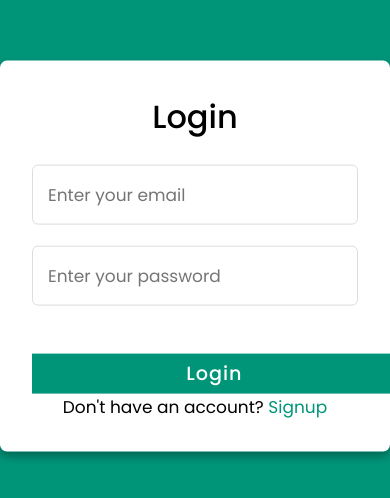
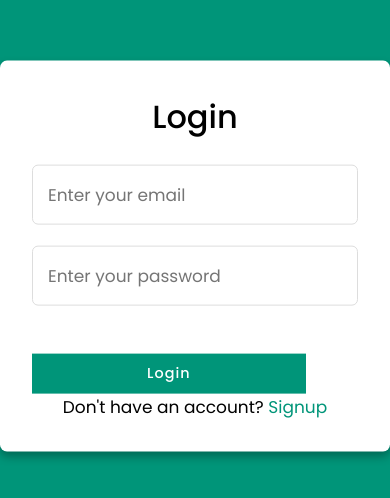
Before and after one commit to adeenajaweid96/Signup-Login, a plain HTML site: page index.html in a window 390 px wide. Shown: the part 166-664 px from the top of the page. Drawn offline with Linux system fonts and the light colour scheme; some packages are replaced by stand-ins of ours; a script that the page names is missing.

```diff
--- a/style.css
+++ b/style.css
@@ -79,10 +79,25 @@ body{
   cursor: pointer;
   transition: 0.4s;
 }
-/* input.button */
 .form button:hover{
   background: #006653;
 }
+
+@media (max-width: 600px) {
+  .form button {
+    font-size: 1rem;
+    padding: 0.6rem;
+  }
+}
+
+@media (max-width: 400px) {
+  .form button {
+    font-size: 0.9rem;
+    padding: 0.5rem;
+  }
+}
+
+
 .signup{
   font-size: 17px;
   text-align: center;
```
